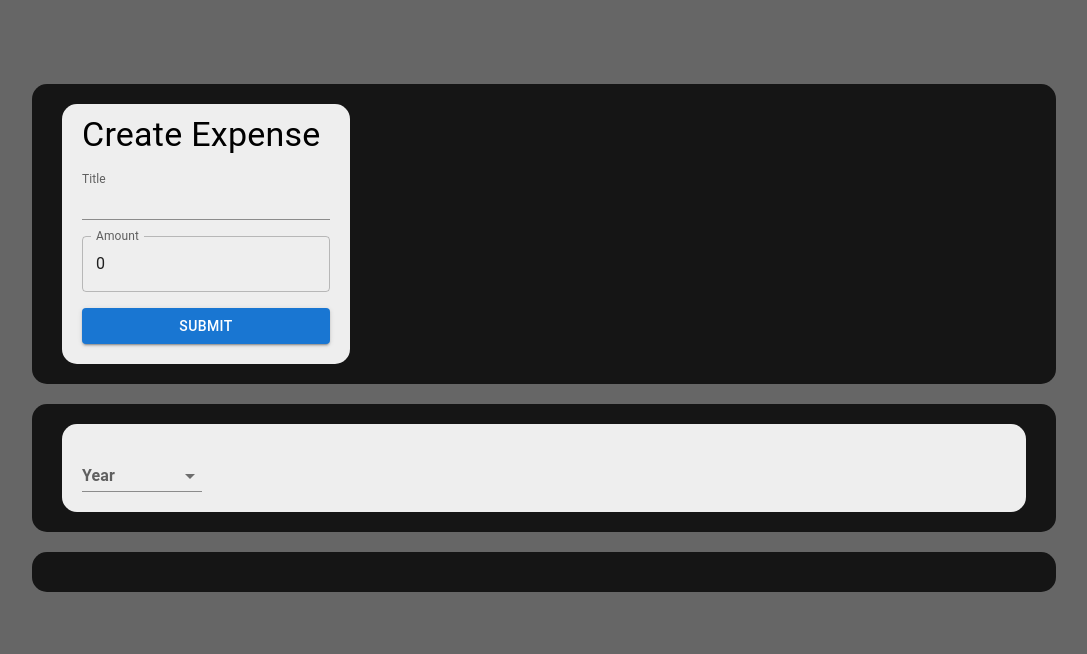
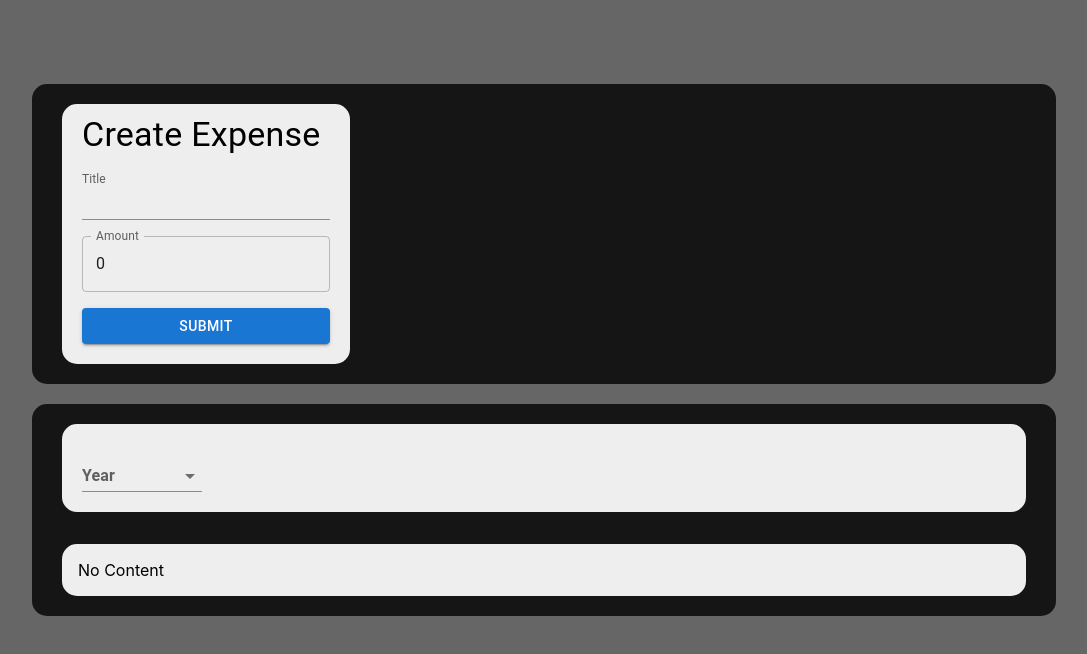
Before and after one commit to Sgodd/react-learning, a React (Create React App) app in the folder expenses/: page / in a window 1280 px wide. Shown: the top 654 px of the page, without its empty margins (96-1183 px from the left). Built offline with nearby package versions, Linux system fonts and the light colour scheme.

Commit message:
updated year filter and added conditional

```diff
--- a/expenses/src/App.js
+++ b/expenses/src/App.js
@@ -14,7 +14,7 @@ function App() {
             ...expenseData
         }
 
-        setExpenses((prevState) => [...prevState, expense])
+        setExpenses((prevState) => [expense, ...prevState])
     }
 
 	return (
--- a/expenses/src/components/expenses/ExpenseFilter.jsx
+++ b/expenses/src/components/expenses/ExpenseFilter.jsx
@@ -4,7 +4,6 @@ import React, { useState } from "react";
 const ExpenseFilter = ({year, onYearChange}) => {
 
     return (
-		<Box className="expense-container">
         <Box className="expenses-filter">
             <FormControl variant="standard" sx={{minWidth:"120px"}}>
                 <InputLabel id="year-SelectorLabel">Year</InputLabel>
@@ -15,6 +14,7 @@ const ExpenseFilter = ({year, onYearChange}) => {
                     value={year}
                     onChange={(e) => {onYearChange(e.target.value)}}
                 >
+                    <MenuItem value="All">All</MenuItem>
                     <MenuItem value={2022}>2022</MenuItem>
                     <MenuItem value={2021}>2021</MenuItem>
                     <MenuItem value={2020}>2020</MenuItem>
@@ -23,7 +23,6 @@ const ExpenseFilter = ({year, onYearChange}) => {
 
             </FormControl>
         </Box>
-		</Box>
 	);
 };
 
--- a/expenses/src/components/expenses/Expenses.jsx
+++ b/expenses/src/components/expenses/Expenses.jsx
@@ -1,28 +1,55 @@
 import { Box } from "@mui/material";
-import React, { useState } from "react";
+import es from "date-fns/esm/locale/es/index.js";
+import React, { useEffect, useState } from "react";
 import ExpenseFilter from "./ExpenseFilter";
 import ExpenseForm from "./ExpenseForm";
 import ExpenseItem from "./ExpenseItem";
 
 const Expenses = ({ expenses, onAddExpense }) => {
+	const [year, setYear] = useState("");
 
-    const [year, setYear] = useState("")
+    const getFilteredExpenses = () => {
+		if (year == "All" || year == "") {
+			return expenses;
+		} else {
+			return expenses.filter(
+				(expense) => expense.date.getFullYear() == year
+			);
+		}
+	};
+
+	const filteredExpenses = getFilteredExpenses();
+
+	let expensesContent = (
+		<Box
+			sx={{ mt: 4, borderRadius: "15px", backgroundColor: "#EEE", p: 2 }}
+		>
+			No Content
+		</Box>
+	);
+
+	if (filteredExpenses.length > 0) {
+		expensesContent =
+			filteredExpenses.length > 0 &&
+			filteredExpenses.map((v) => (
+				<ExpenseItem
+					key={v.id}
+					title={v.title}
+					amount={v.amount}
+					date={v.date}
+				/>
+			));
+	}
 
 	return (
 		<>
-			<ExpenseForm onAddExpense={onAddExpense}/>
+			<ExpenseForm onAddExpense={onAddExpense} />
 
-            <ExpenseFilter year={year} onYearChange={setYear}/>
 			<Box className="expense-container">
+				<ExpenseFilter year={year} onYearChange={setYear} />
+
 				<Box className="expense-item-list">
-					{expenses.map((v, i) => (
-						<ExpenseItem
-							key={v.id}
-							title={v.title}
-							amount={v.amount}
-							date={v.date}
-						/>
-					))}
+					{expensesContent}
 				</Box>
 			</Box>
 		</>
```
Lines whose indentation alone changed are shown as unchanged.
